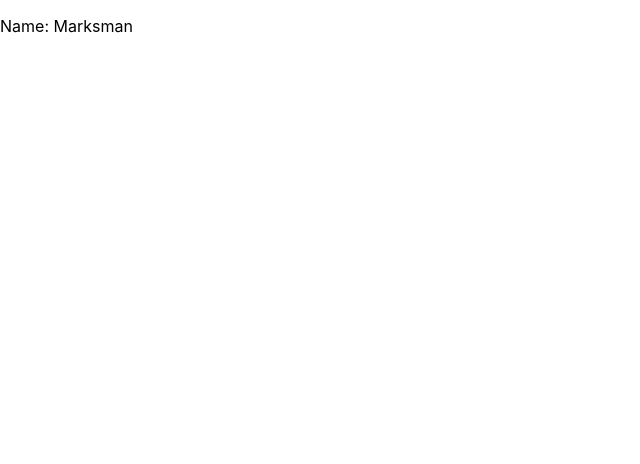
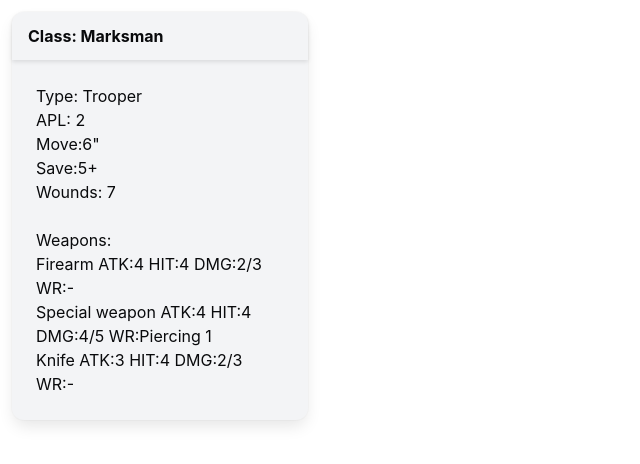
Before and after one commit to jonr68/ktcoc, a React (Create React App) app: page / in a window 1280 px wide. Shown: the top 464 px of the page, without its empty margins (0-640 px from the left). Built offline with nearby package versions, Linux system fonts and the light colour scheme.

Commit message:
Added missing import and started on card design

```diff
--- a/src/App.tsx
+++ b/src/App.tsx
@@ -1,5 +1,6 @@
 import { BrowserRouter, Routes, Route } from "react-router-dom";
 import "./App.css";
+import "bulma/css/bulma.css"
 import { MarksmanTrooper } from "./data/NPOs";
 import NPOCard from "./card/NPOCards";
 
--- a/src/card/NPOCards.tsx
+++ b/src/card/NPOCards.tsx
@@ -2,24 +2,30 @@ import { MarksmanTrooper } from "../data/NPOs";
 
 const NPOCard = () => {
   return (
-    <div className="card">
+    <div className="column is-one-quarter">
+      <div className="card has-background-light has-text-black">
         <header className="card-header">
-        <p className="card-header-title">Name: {MarksmanTrooper.name}</p>
-        {/* <p>Name: {MarksmanTrooper.name}<p>
-        <h3>Size:{MarksmanTrooper.level}</h3>
+          <p className="card-header-title has-text-black">
+            Class: {MarksmanTrooper.name}
+          </p>
+        </header>
+        <div className="card-content">
+          <h3>Type: {MarksmanTrooper.level}</h3>
           <p>APL: {MarksmanTrooper.apl}</p>
           <p>Move:{MarksmanTrooper.move}"</p>
           <p>Save:{MarksmanTrooper.save}+</p>
           <p>Wounds: {MarksmanTrooper.wounds}</p>
+          <br />
+          <h3>Weapons: </h3>
           <ul>
             {MarksmanTrooper.weapon.map((item, index) => (
               <li key={index}>
-              {item.name} ATK: {item.atk} HIT: {item.hit} DMG: {item.dmg}
-              WR: {item.wr}
-            </li> */}
-        {/* ))} */}
-        {/* </ul> */}
-      </header>
+                {item.name}    ATK:{item.atk}    HIT:{item.hit}   DMG:{item.dmg}    WR:{item.wr}
+              </li>
+            ))}
+          </ul>
+        </div>
+      </div>
     </div>
   );
 };
```
Lines whose indentation alone changed are shown as unchanged.
